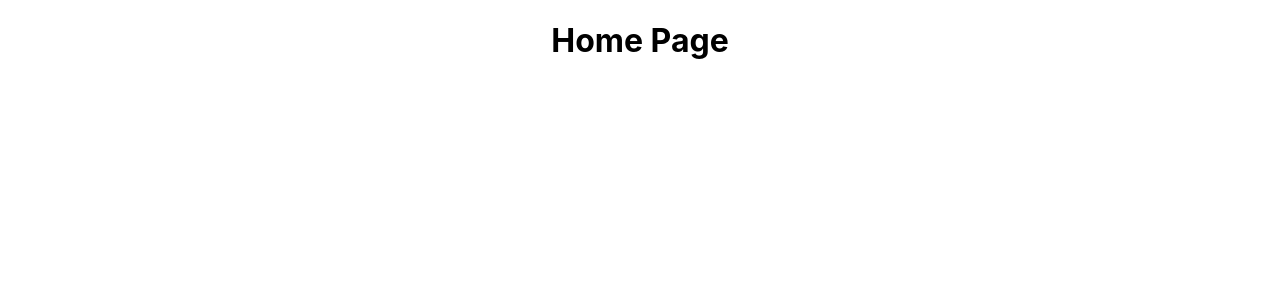
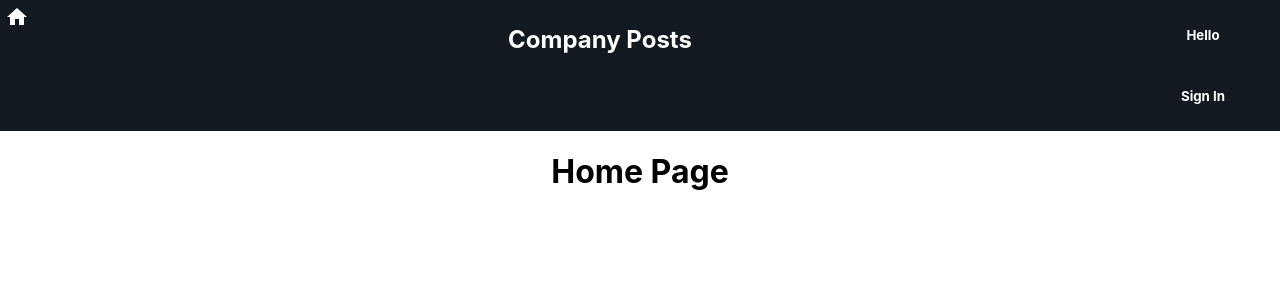
Before and after one commit to JKotov-Git/company-posts, a React (Create React App) app in the folder client/: page / in a window 1280 px wide. Shown: the top 300 px of the page. Built offline with nearby package versions, Linux system fonts and the light colour scheme.

Commit message:
init header component

```diff
--- a/client/src/App.js
+++ b/client/src/App.js
@@ -5,25 +5,27 @@ import LoginPage from "../src/pages/LoginPage/LoginPage";
 import CreateAccount from "../src/pages/CreateAccount/CreateAccount";
 import CreatePost from "../src/pages/CreatePost/CreatePost";
 import ReadPost from "../src/pages/ReadPost/ReadPost";
+import Header from "../src/components/header/Header";
 
 function App() {
   return (
     <Router>
       <div className="App">
         <Switch>
-        <Route path="/readPost">
+          <Route path="/readPost">
             <ReadPost />
           </Route>
-        <Route path="/createPost">
+          <Route path="/createPost">
             <CreatePost />
           </Route>
-        <Route path="/createAccount">
+          <Route path="/createAccount">
             <CreateAccount />
           </Route>
           <Route path="/login">
             <LoginPage />
           </Route>
           <Route path="/">
+            <Header />
             <HomePage />
           </Route>
         </Switch>
--- a/client/src/components/header/Header.css
+++ b/client/src/components/header/Header.css
@@ -0,0 +1,35 @@
+.header {
+  display: flex;
+  padding: 5px;
+  background-color: #131921;
+  color: white;
+}
+
+.header-home-icon {
+  color: white;
+  width: 50px;
+  height: 50px;
+}
+
+.header-title {
+  display: flex;
+  flex: 1;
+  justify-content: center;
+}
+
+.header-nav {
+  display: flex;
+  justify-content: space-evenly;
+}
+
+.header-link {
+  color: white;
+  text-decoration: none;
+}
+
+.header-option {
+  display: flex;
+  flex-direction: column;
+  margin-left: 10px;
+  margin-right: 50px;
+}
--- a/client/src/components/header/Header.js
+++ b/client/src/components/header/Header.js
@@ -0,0 +1,28 @@
+import React from "react";
+import "./Header.css";
+
+import { Link } from "react-router-dom";
+import HomeIcon from "@material-ui/icons/Home";
+
+const Header = () => {
+  return (
+    <header className="header">
+      <Link to="/">
+        <HomeIcon className="header-home-icon" />
+      </Link>
+      <div className="header-title">
+        <h2 data-testid="headerTitle">Company Posts</h2>
+      </div>
+      <div className="header-nav">
+        <Link className="header-link" to="/login">
+          <div className="header-option">
+            <h5>Hello</h5>
+            <h5>Sign In</h5>
+          </div>
+        </Link>
+      </div>
+    </header>
+  );
+};
+
+export default Header;
```
